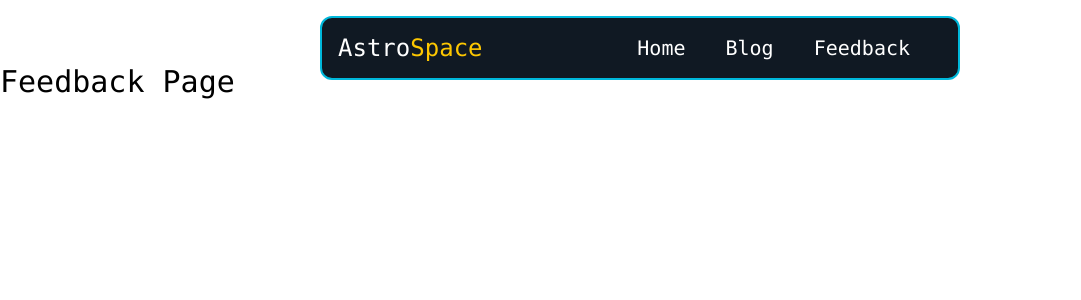
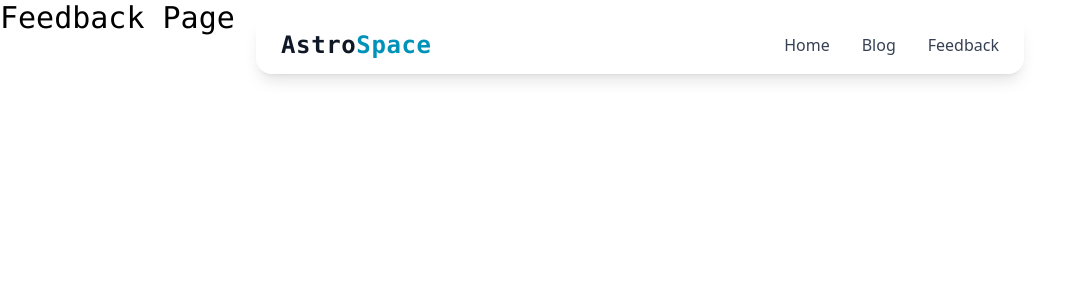
Before and after one commit to raushan-sinha/astro-space, a React (Vite) app: page /feedback in a window 1280 px wide. Shown: the top 300 px of the page, without its empty margins (0-1081 px from the left). Built offline with nearby package versions, Linux system fonts and the light colour scheme.

Commit message:
Design Changed

```diff
--- a/src/components/layout/Navbar.tsx
+++ b/src/components/layout/Navbar.tsx
@@ -19,45 +19,63 @@ const Navbar = () => {
     const [menuOpen, setMenuOpen] = useState<boolean>(false);
 
     return (
-        <nav className='w-[90%] md:w-[70%] lg:w-[50%] px-4 py-3 md:py-0 flex justify-between items-center bg-[#101923] rounded-xl fixed top-4 left-1/2 -translate-x-1/2 border-cyan-500 border-2 relative'>
+        <nav className="fixed top-4 left-1/2 -translate-x-1/2 z-50 w-[92%] md:w-[75%] lg:w-[60%] px-6 py-3 flex justify-between items-center bg-white/70 backdrop-blur-xl border border-white/40 shadow-lg shadow-black/10 rounded-2xl">
 
             {/* Logo */}
             <div>
-                <h1 className='font-mono text-2xl text-white'>
-                    {title.split('').map((char, idx) => (
-                        <span key={idx} className={`${idx > 4 ? 'text-yellow-400' : ''}`}>
+                <h1 className="font-mono text-2xl font-bold tracking-wide text-gray-900">
+                    {title.split("").map((char, idx) => (
+                        <span
+                            key={idx}
+                            className={`${idx > 4 ? "text-cyan-600" : ""}`}
+                        >
                             {char}
                         </span>
                     ))}
                 </h1>
             </div>
 
-            {/* Links - Hidden Everywhere Above Mobile */}
-            <div className="hidden md:flex items-center gap-10 px-8 py-4 text-white">
+            {/* Desktop Links */}
+            <div className="hidden md:flex items-center gap-8 text-gray-700 font-medium">
                 {navLinks.map((link, idx) => (
                     <Link
                         to={link.path}
                         key={idx}
-                        className='cursor-pointer hover:text-yellow-400 hover:underline underline-offset-4 transition font-mono text-xl'
+                        className="relative group transition"
                     >
-                        {link.name}
+                        <span className="hover:text-cyan-600 transition duration-300">
+                            {link.name}
+                        </span>
+
+                        {/* Animated underline */}
+                        <span className="absolute left-0 -bottom-1 w-0 h-[2px] bg-cyan-500 transition-all duration-300 group-hover:w-full" />
                     </Link>
                 ))}
             </div>
 
-            {/* Menu Icon - Visible Only */}
-            <button className="block md:hidden" onClick={() => setMenuOpen(!menuOpen)}>
-                {menuOpen ? <Close className="text-cyan-500 cursor-pointer" fontSize="large" /> : <Menu className="text-cyan-500 cursor-pointer" fontSize="large" />}
+            {/* Mobile Menu Button */}
+            <button
+                className="block md:hidden text-gray-800"
+                onClick={() => setMenuOpen(!menuOpen)}
+            >
+                {menuOpen ? (
+                    <Close className="text-cyan-600" fontSize="large" />
+                ) : (
+                    <Menu className="text-cyan-600" fontSize="large" />
+                )}
             </button>
 
-            {/* Menu box for small devices */}
+            {/* Mobile Dropdown */}
             {menuOpen && (
-                <div className="absolute top-full mt-4 left-0 w-full bg-[#101923] border border-cyan-500 rounded-2xl shadow-lg p-6 flex flex-col gap-6 md:hidden">
+                <div className="absolute top-full mt-4 left-0 w-full bg-white/90 backdrop-blur-xl border border-gray-200 rounded-2xl shadow-xl p-6 flex flex-col gap-6 md:hidden">
+
                     {navLinks.map((link, idx) => (
                         <Link
                             to={link.path}
                             key={idx}
-                            className='cursor-pointer text-white hover:text-yellow-400 hover:underline underline-offset-4 transition font-mono text-xl' onClick={() => setMenuOpen(false)}>
+                            onClick={() => setMenuOpen(false)}
+                            className="text-gray-800 font-medium hover:text-cyan-600 transition duration-300"
+                        >
                             {link.name}
                         </Link>
                     ))}
```
